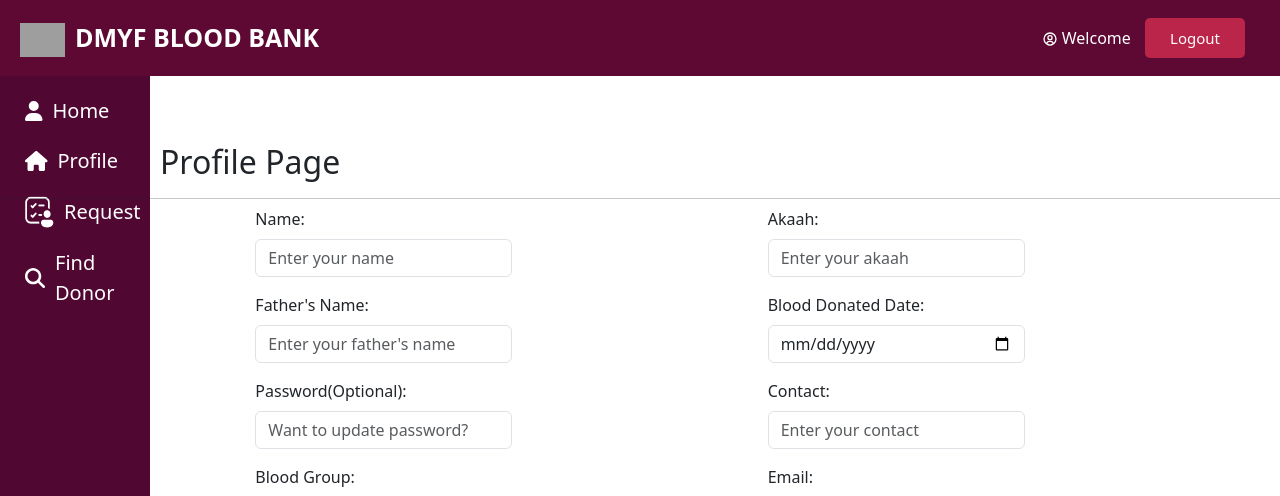
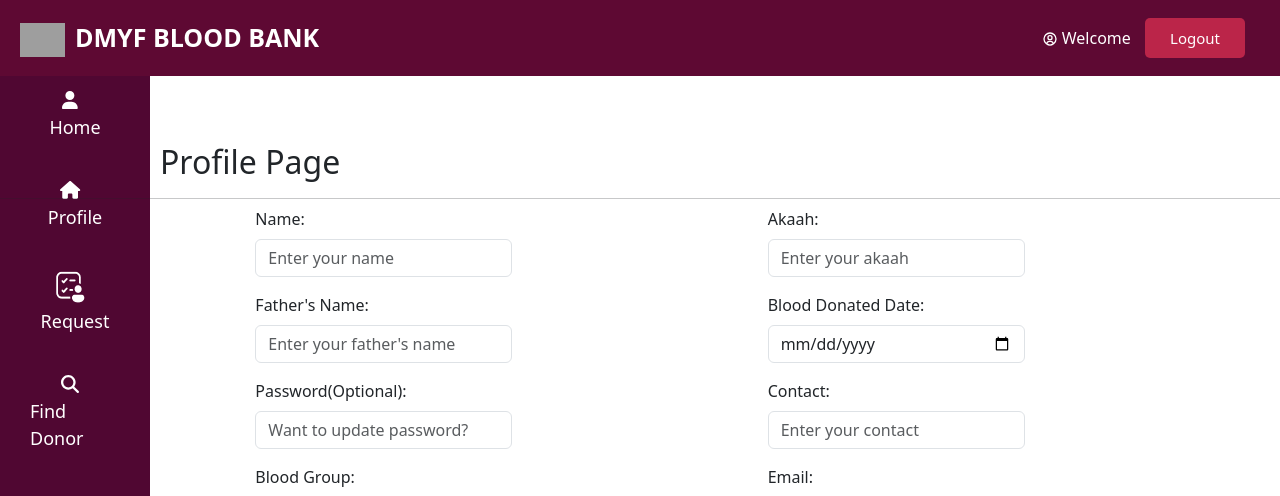
Before and after one commit to MukandKrishna/blood-bank-bootstrap-css, a React (Create React App) app in the folder client/: page /NameHidingForm in a window 1280 px wide. Shown: the top 496 px of the page. Built offline with nearby package versions, Linux system fonts and the light colour scheme; no server answers; grey boxes are pictures that could not be loaded.

Commit message:
Update namehide.module.css

```diff
--- a/client/src/pages/auth/namehide.module.css
+++ b/client/src/pages/auth/namehide.module.css
@@ -5,7 +5,7 @@
   background-color: #500732;
   /* #46052D, #46052D, #500732, #5E0933, #610834, #6A0B37, #991747, #B32346, #BB2549 */
   color: #fff;
-  padding: 15px;
+  padding: 10px;
   position: fixed;
   left: 0;
   height: 100vh;
@@ -32,6 +32,20 @@
 .icon span {
   margin-left: 10px;
 }
+
+
+.icon {
+  display: flex;
+  flex-direction: column; /* Change flex direction to column */
+  align-items: center;
+  margin-bottom: 20px; /* Add some space below each icon-text group */
+  font-size: 18px;
+}
+
+.icon span {
+  margin-top: 5px; /* Add a small space between the icon and the text */
+}
+
 
 .pageContainer {
   display: flex;
```
